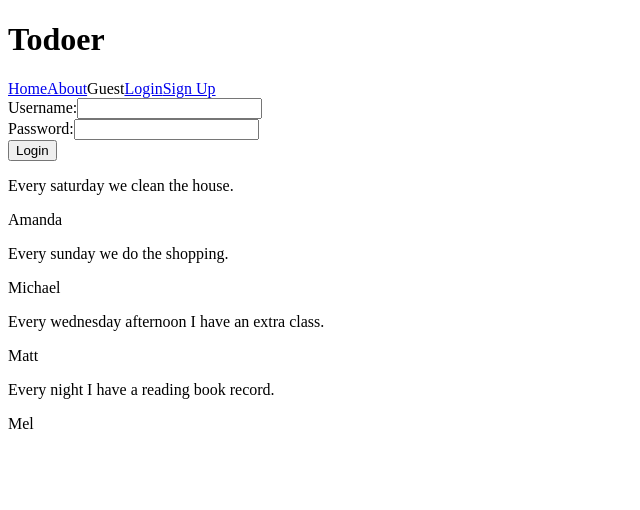
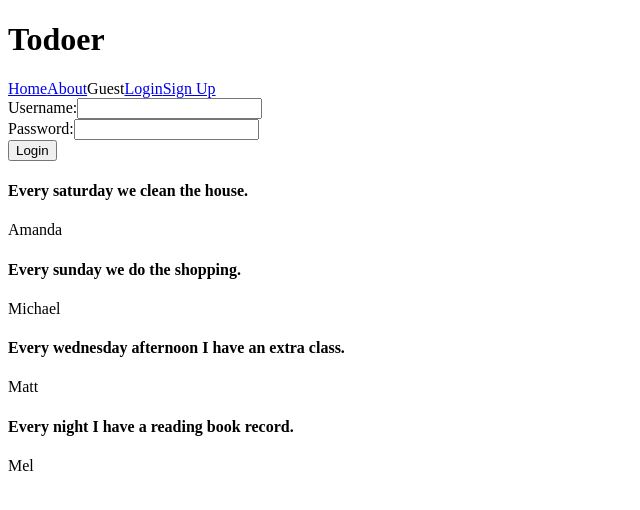
Before and after one commit to Feng-CA/todoer, a React (Create React App) app: page / in a window 1280 px wide. Shown: the top 510 px of the page, without its empty margins (0-640 px from the left). Built offline with nearby package versions, Linux system fonts and the light colour scheme.

Commit message:
Message component setup

```diff
--- a/src/components/App.js
+++ b/src/components/App.js
@@ -24,7 +24,7 @@ const App = () => {
           <h1>Todoer</h1>
           <Navigation loggedInUser={loggedInUser} activateUser={activateUser}/>
           {!loggedInUser && <LoginForm activateUser={activateUser}/>}
-          <TodoForm />
+          <TodoForm loggedInUser={loggedInUser}/>
           <Todos todoList={todoList}/>
     </div>
   )
--- a/src/components/Todo.js
+++ b/src/components/Todo.js
@@ -1,6 +1,8 @@
-const Todo = () => {
+const Todo = ({todo}) => {
     return (
         <>
+            <h4>{todo.text}</h4>
+            <p>{todo.user}</p>
 
         </>
     )
--- a/src/components/Todos.js
+++ b/src/components/Todos.js
@@ -4,10 +4,7 @@ const Todos = ({todoList}) => {
     return (
         <>
             {todoList.map(todo =>
-                <>
-                    <p>{todo.text}</p>
-                    <p>{todo.user}</p>
-                </>
+                <Todo key={todo.id} todo={todo}/>
             )}
         </>
     )
--- a/src/data/todo-list.json
+++ b/src/data/todo-list.json
@@ -1,6 +1,6 @@
 [
-    {"text": "Every saturday we clean the house.", "user": "Amanda"},
-    {"text": "Every sunday we do the shopping.", "user": "Michael"},
-    {"text": "Every wednesday afternoon I have an extra class.", "user": "Matt"},
-    {"text": "Every night I have a reading book record.", "user": "Mel"}
+    {"id": "1", "text": "Every saturday we clean the house.", "user": "Amanda"},
+    {"id": "2", "text": "Every sunday we do the shopping.", "user": "Michael"},
+    {"id": "3", "text": "Every wednesday afternoon I have an extra class.", "user": "Matt"},
+    {"id": "4", "text": "Every night I have a reading book record.", "user": "Mel"}
 ]
```
